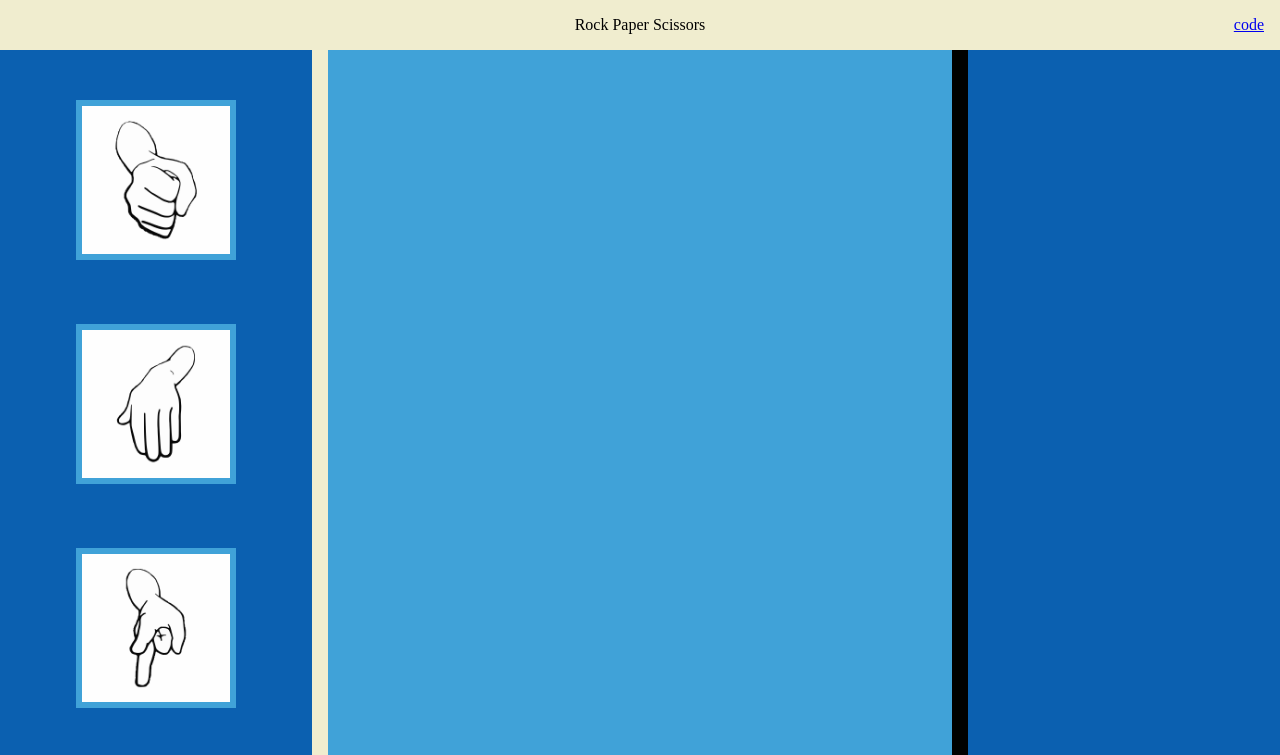
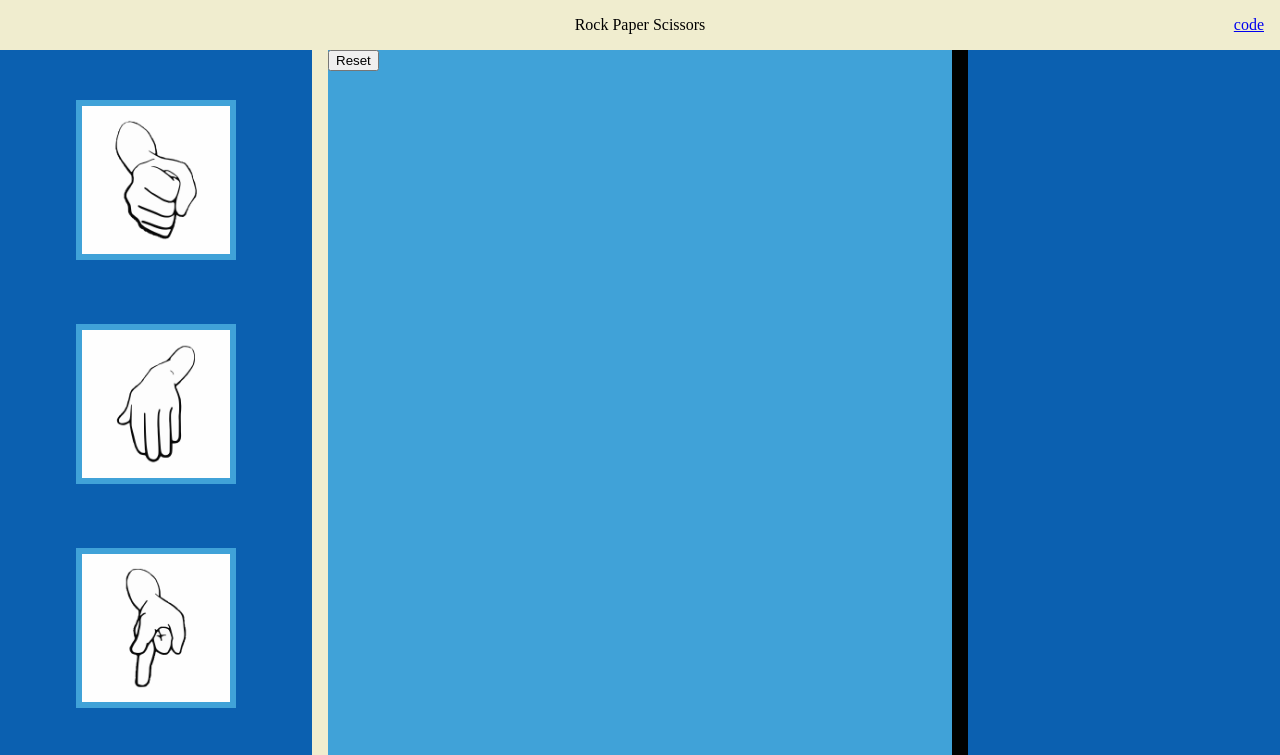
Before and after one commit to SilentStorm2k/rock-paper-scissors, a plain HTML site: page index.html in a window 1280 px wide. Shown: the top 755 px of the page. Drawn offline with Linux system fonts and the light colour scheme.

Commit message:
feat: added reset button

```diff
--- a/index.html
+++ b/index.html
@@ -18,7 +18,9 @@
             <button id="paper" class="user-choice" style="background-image: url('images/paper.png')"></button>
             <button id="scissors" class="user-choice" style="background-image: url('images/scissors.png')"></button>
         </div>
-        <div class="result-container"></div>
+        <div class="result-container">
+            <button class="reset">Reset</button>
+        </div>
         <div class="computer-choice"></div>
     </div>
     <div class="footer">
```
